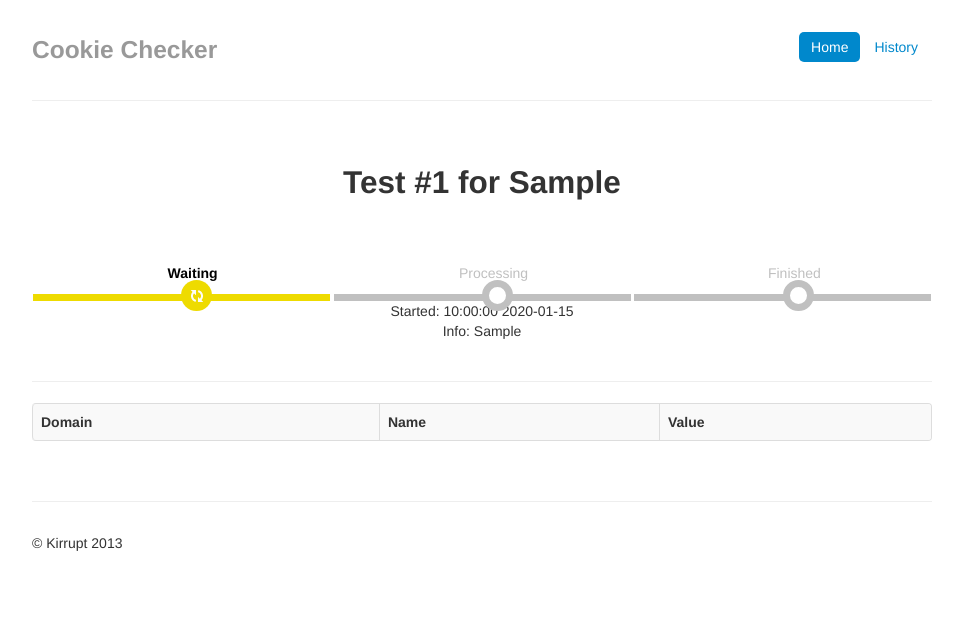
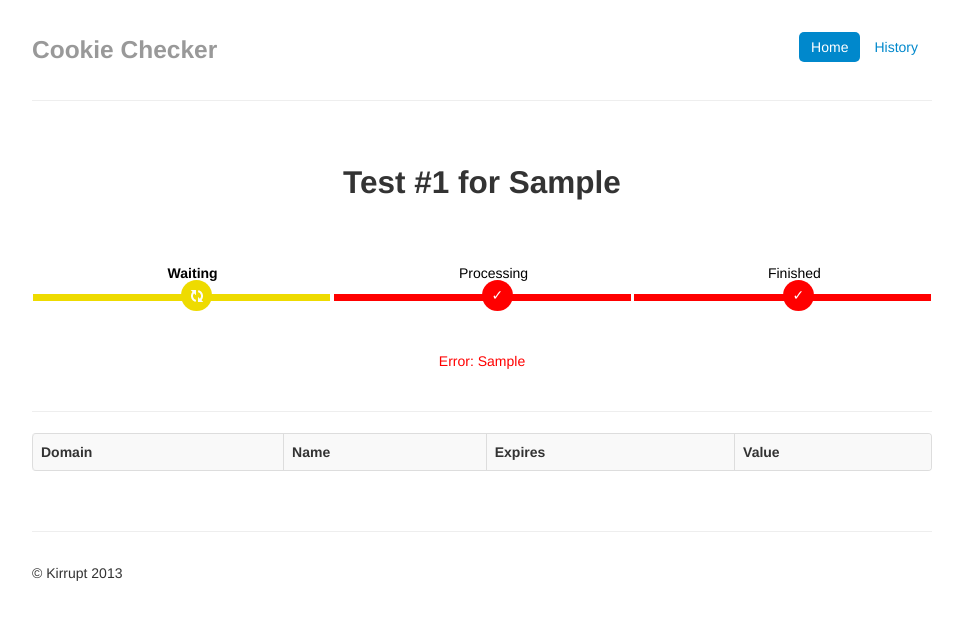
Before and after one commit to deanrock/cookie-checker, a Flask app: page /test/1 in a window 1280 px wide. Shown: the top 620 px of the page, without its empty margins (158-1121 px from the left). Run offline with Flask 2, Linux system fonts and the light colour scheme; tables that the repository leaves empty hold one stand-in row (values such as "Sample post"); lists and menus that the app fills with data are empty; some libraries are stand-ins or nearby versions.

Commit message:
fixed views

```diff
--- a/app.py
+++ b/app.py
@@ -65,7 +65,7 @@
 @app.route('/check', methods=['POST'])
 def check():
 	if 'domain' in request.form:
-		domain = request.form['domain']
+		domain = 'http://'+str(request.form['domain'])
 
 		test = Test()
 		test.domain = domain
--- a/model.py
+++ b/model.py
@@ -69,7 +69,8 @@
 			'name': self.name,
 			'domain': self.domain,
 			'value': self.value,
-			'test': self.test_id
+			'test': self.test_id,
+			'expires': self.expires
 		}
 
 class ProxyCookie(db.Model):
--- a/static/css/design.css
+++ b/static/css/design.css
@@ -23,6 +23,12 @@
     color: black;
     border-bottom: 7px solid yellowgreen;
    }
+
+    ol.progtrckr li.progtrckr-error {
+    color: black;
+    border-bottom: 7px solid red;
+   }
+
 
    ol.progtrckr li.progtrckr-todo {
     color: silver;
@@ -76,3 +82,21 @@
     border: 0.5em solid silver;
     border-radius: 2.2em;
    }
+
+
+
+   ol.progtrckr li.progtrckr-error:before {
+    content: "\2713";
+    color: white;
+    background-color: red;
+    height: 2.2em;
+    width: 2.2em;
+    line-height: 2.2em;
+    border: none;
+    border-radius: 2.2em;
+   }
+
+   #error {
+    margin-top:50px;
+    color:red;
+   }
--- a/templates/index.html
+++ b/templates/index.html
@@ -6,7 +6,7 @@
         <h2>Check your cookies</h2>
         <br />
         <p class="lead">
-            Domain: <input placeholder="http://example.com" type="text" name="domain" />
+            Domain: http://<input placeholder="example.com" type="text" name="domain" />
         </p>
 
         <input type="submit" class="btn btn-large btn-success" value="Check" />
--- a/templates/layout.html
+++ b/templates/layout.html
@@ -76,6 +76,9 @@
       </div>
 
     </div> <!-- /container -->
-
+    <script type="text/javascript">
+    {% block javascript %}
+    {% endblock %}
+    </script>
   </body>
 </html>
--- a/templates/test.html
+++ b/templates/test.html
@@ -12,12 +12,12 @@
      <li id="status_2" class="progtrckr-todo">Processing</li>
      <li id="status_3" class="progtrckr-todo">Finished</li>
     </ol>
-            <div id="status"></div>
+            <div id="error"></div>
             <br />
 
         </p>
       <hr />
-        <table  class="table table-striped table-bordered" id="cookies" width="100%"><tr><th>Domain</th><th>Name</th><th>Value</th></table>
+        <table  class="table table-striped table-bordered" id="cookies" width="100%"><tr><th>Domain</th><th>Name</th><th>Expires</th><th>Value</th></table>
       </div>
 
   <script type="text/javascript">
@@ -45,6 +45,8 @@
 	}
 
 }
+
+
 function refresh() {
   $.get('/js-test-info/{{test.id}}', function(data) {
     var test = data.test;
@@ -66,8 +68,14 @@
     }
 
 	set_status(test.status);
-    $('#status').html('Started: '+test.datetime[1]+' '+test.datetime[0]+'<br />'+
-      'Info: '+test.info+'<br />');
+
+
+
+    if(test.info!=null) {
+      $('#status_2').attr('class', 'progtrckr-error');
+      $('#status_3').attr('class', 'progtrckr-error');
+      $('#error').html('Error: '+test.info);
+    }
 
 
 
@@ -81,7 +89,22 @@
 
         for(c in cookies) {
           c = cookies[c];
-          $('#cookies').append('<tr><td>'+c.domain+'</td><td>'+c.name+'</td><td>'+c.value.substring(0,50)+'</td></tr>');
+
+          var d = Date.parse(c.expires);
+
+          if(isNaN(d)) {
+            d = c.expires;
+          }else{
+            d=d/1000;
+          }
+
+          if (d != null) {
+            var date = d;
+          }else{
+            var date="session";
+          }
+
+          $('#cookies').append('<tr><td>'+c.domain+'</td><td>'+c.name+'</td><td>'+date+'</td><td>'+c.value.substring(0,50)+'</td></tr>');
         }
       });
     }
```
Also changed, not shown: templates/history.html (+27 -1 lines).
